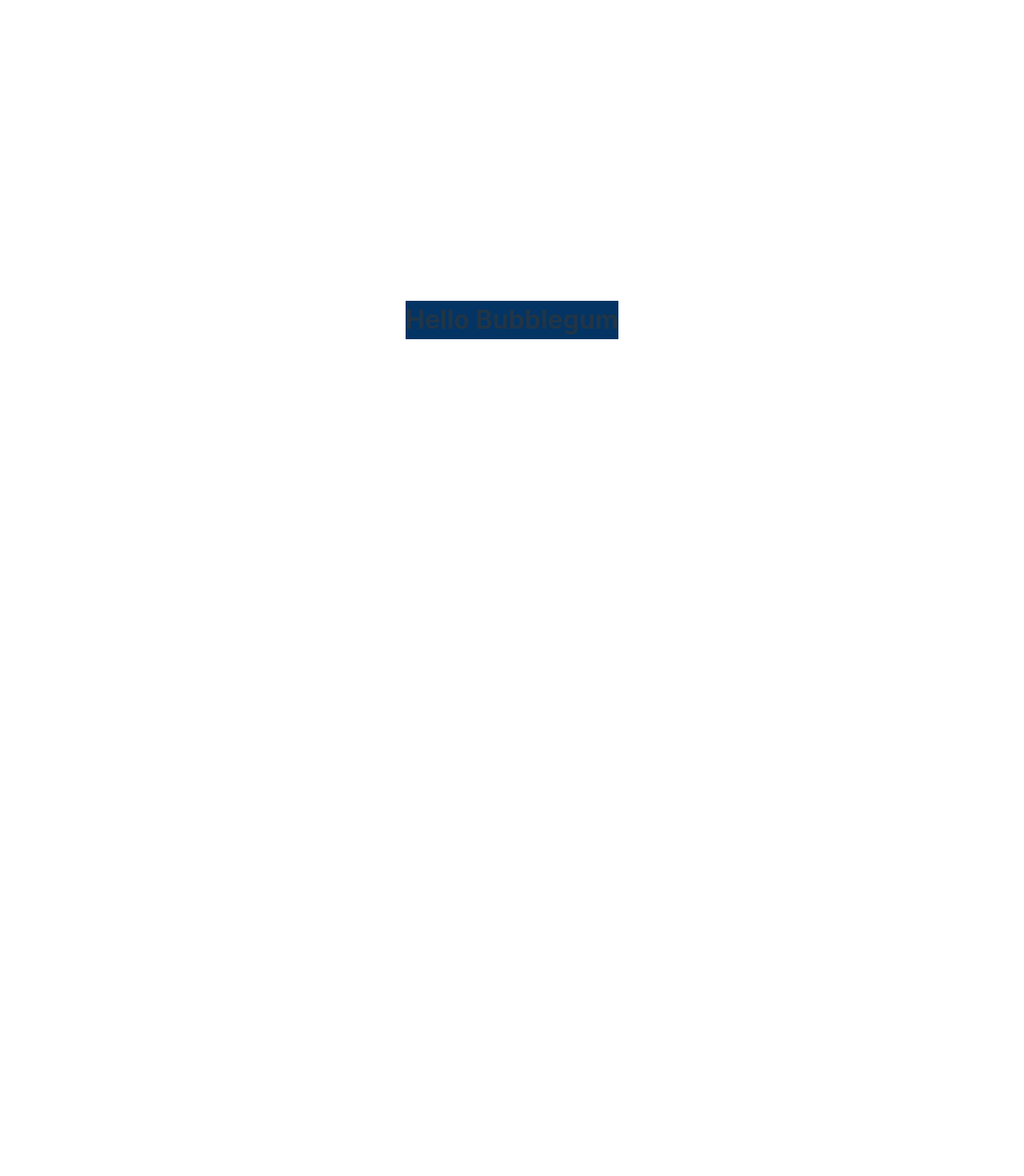
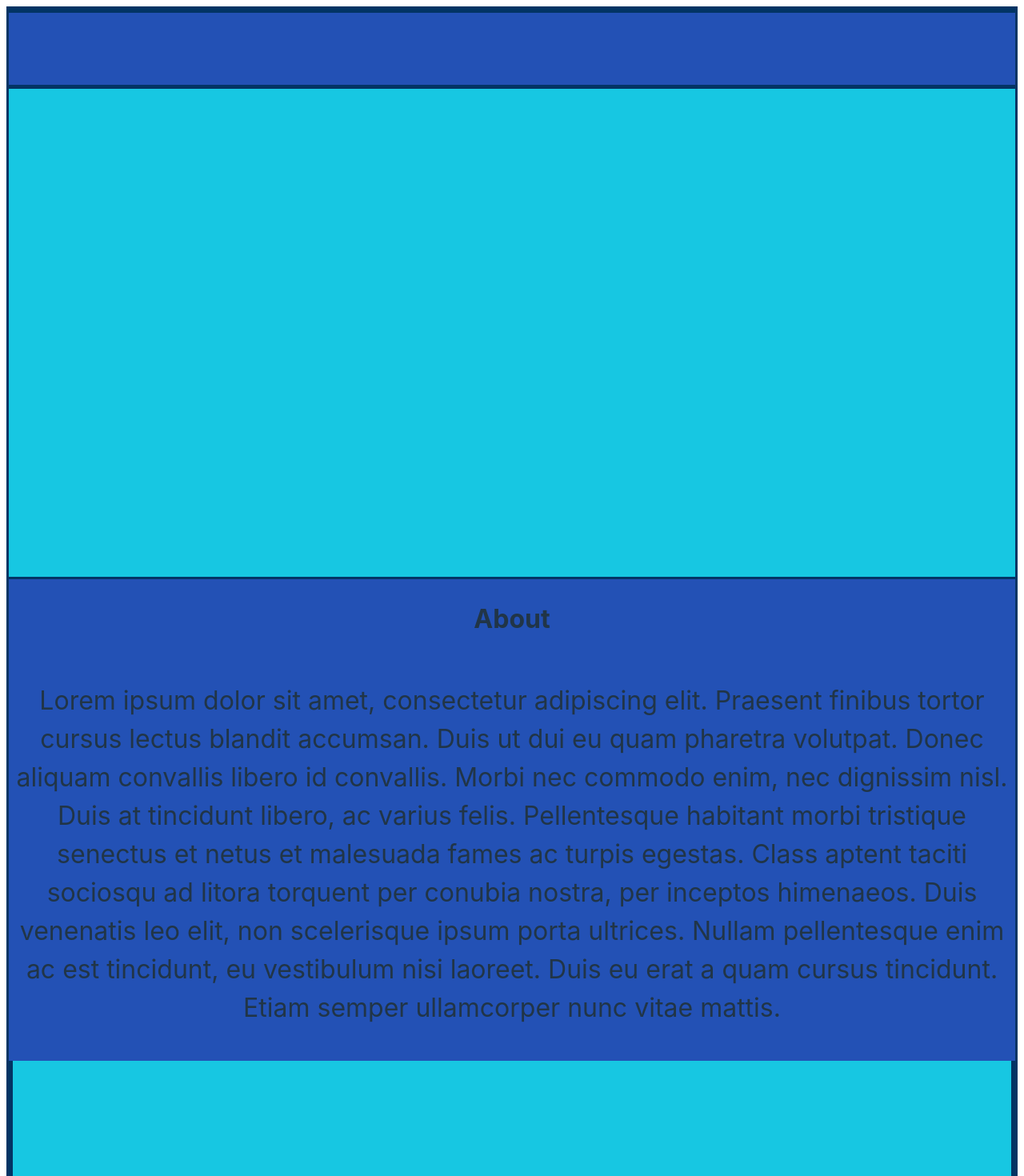
Before and after one commit to sebastian-espeset/gymsite, a React (Vite) app: page / in a window 1280 px wide. Shown: the top 1470 px of the page at 80% size. Before the commit the page ends 800 px from the top, so only its background shows below. Built offline with nearby package versions, Linux system fonts and the light colour scheme.

Commit message:
scaffolding for contact,photoCarousel, about, and nav components

```diff
--- a/src/App.scss
+++ b/src/App.scss
@@ -1,11 +1,10 @@
 @import "./global.scss";
 
-#root {
-  max-width: 1280px;
-  margin: 0 auto;
-  padding: 2rem;
-  text-align: center;
-}
 .app{
   background-color:$mainColor;
+  display: flex;
+  align-items: center;
+  justify-content: center;
+  flex-direction: column;
+  padding: 8px;
 }
--- a/src/App.tsx
+++ b/src/App.tsx
@@ -1,10 +1,17 @@
 import './App.scss'
-
+import {Navbar} from '../src/navbar/Navbar';
+import {PhotoCarousel} from '../src/photoCarousel/PhotoCarousel';
+import { About } from '../src/about/About';
+import { ContactForm } from '../src/contactForm/ContactForm';
 function App() {
 
   return (
     <>
       <div className="app">
+        <Navbar/>
+        <PhotoCarousel/>
+        <About/>
+        <ContactForm/>
         <h1>Hello Bubblegum</h1>
       </div>
     </>
--- /dev/null
+++ b/src/about/About.tsx
@@ -0,0 +1,16 @@
+import "./about.scss";
+
+export function About() {
+  return (
+    <div className="about">
+      <div className="title">
+        <h1>About</h1>
+      </div>
+      <div className="copyBody">
+        <p>
+        Lorem ipsum dolor sit amet, consectetur adipiscing elit. Praesent finibus tortor cursus lectus blandit accumsan. Duis ut dui eu quam pharetra volutpat. Donec aliquam convallis libero id convallis. Morbi nec commodo enim, nec dignissim nisl. Duis at tincidunt libero, ac varius felis. Pellentesque habitant morbi tristique senectus et netus et malesuada fames ac turpis egestas. Class aptent taciti sociosqu ad litora torquent per conubia nostra, per inceptos himenaeos. Duis venenatis leo elit, non scelerisque ipsum porta ultrices. Nullam pellentesque enim ac est tincidunt, eu vestibulum nisi laoreet. Duis eu erat a quam cursus tincidunt. Etiam semper ullamcorper nunc vitae mattis.
+        </p>
+      </div>
+    </div>
+  )
+}
--- /dev/null
+++ b/src/about/about.scss
@@ -0,0 +1,21 @@
+@import "../global.scss";
+.about{
+    background-color: $secondaryColor;
+    width: 100%;
+    height: auto;
+    padding: 5px;
+    margin-top: 3px;
+    display: flex;
+    justify-content: center;
+    flex-direction: column;
+    .title{
+        text-align: center;
+    }
+    .copyBody{
+        text-align: center;
+        margin-bottom: 5px;
+        p{
+            font-size: 32px;
+        }
+    }
+}
--- /dev/null
+++ b/src/contactForm/ContactForm.tsx
@@ -0,0 +1,7 @@
+import "./contactForm.scss";
+
+export function ContactForm() {
+  return (
+    <div className="contactForm"></div>
+  )
+}
--- /dev/null
+++ b/src/contactForm/contactForm.scss
@@ -0,0 +1,6 @@
+@import '../global.scss';
+.contactForm{
+    background-color: $ternaryColor;
+    width: 100%;
+    height: 150px;
+}
--- a/src/index.scss
+++ b/src/index.scss
@@ -13,13 +13,6 @@
   -webkit-text-size-adjust: 100%;
 }
 
-body {
-  margin: 0;
-  display: flex;
-  place-items: center;
-  min-width: 320px;
-  min-height: 100vh;
-}
 
 @media (prefers-color-scheme: light) {
   :root {
--- /dev/null
+++ b/src/navbar/Navbar.tsx
@@ -0,0 +1,7 @@
+import "./navbar.scss";
+
+export  function Navbar() {
+  return (
+    <div className="navbar"></div>
+  )
+}
--- /dev/null
+++ b/src/navbar/navbar.scss
@@ -0,0 +1,8 @@
+@import '../global.scss';
+.navbar{
+    background-color: $secondaryColor;
+    width: 100%;
+    height: 80px;
+    padding: 5px;
+    margin-bottom: 5px;
+}
--- /dev/null
+++ b/src/photoCarousel/PhotoCarousel.tsx
@@ -0,0 +1,7 @@
+import './photoCarousel.scss';
+
+export function PhotoCarousel() {
+  return (
+    <div className='photoCarousel'></div>
+  )
+}
--- /dev/null
+++ b/src/photoCarousel/photoCarousel.scss
@@ -0,0 +1,8 @@
+@import '../global.scss';
+
+.photoCarousel{
+    background-color: $ternaryColor;
+    width: 100%;
+    height: 600px;
+    padding: 5px;
+}
```
